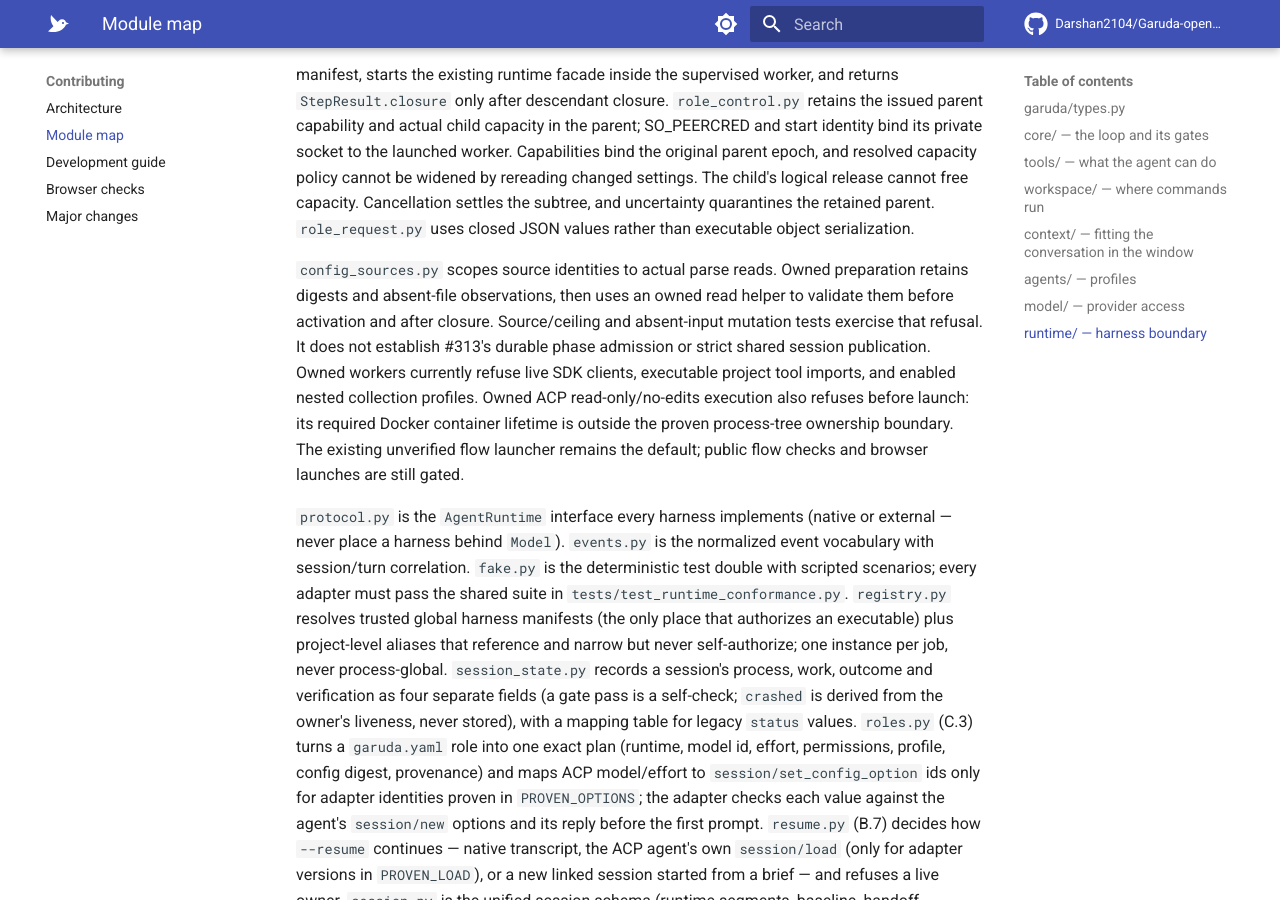
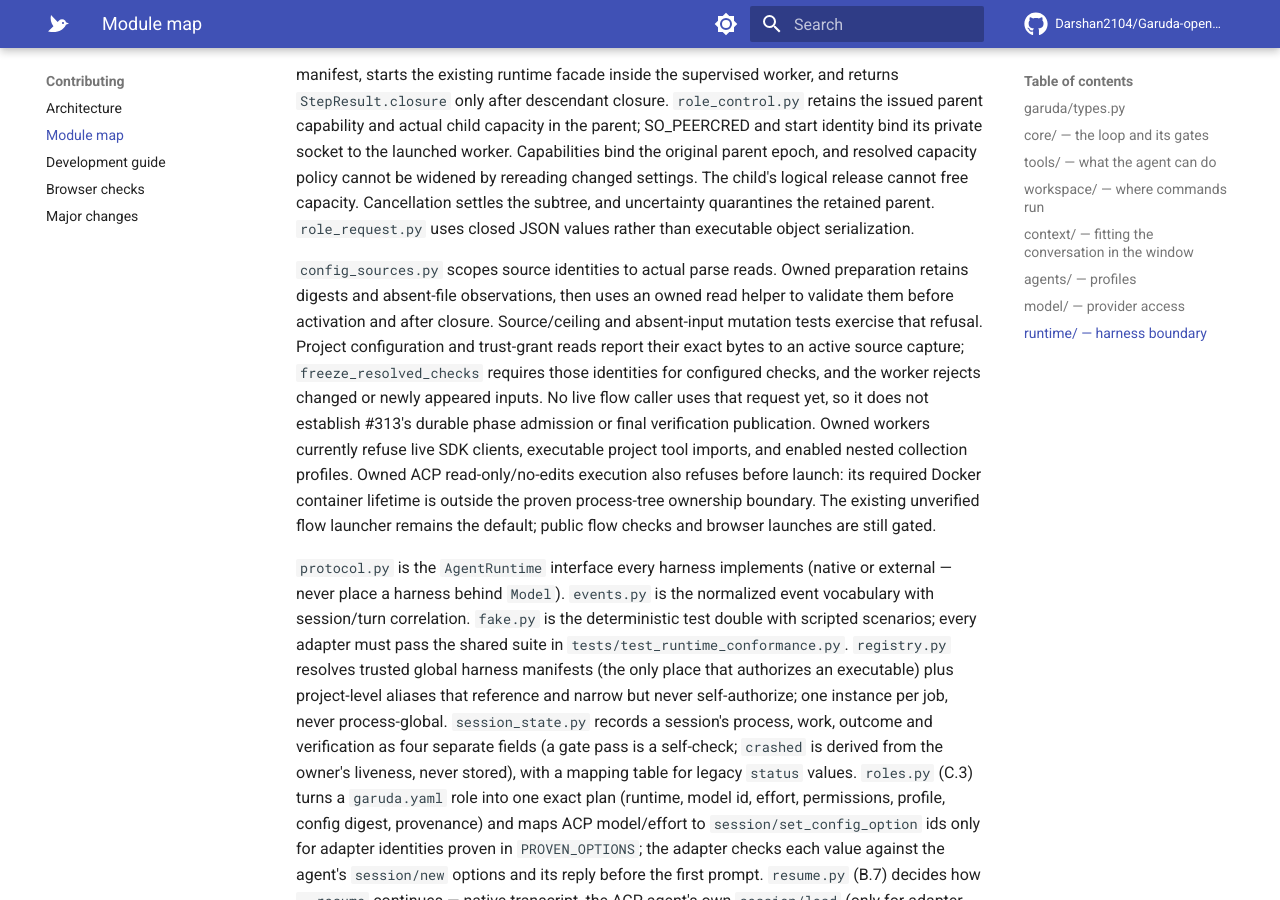
Before and after one commit to Darshan2104/Garuda-openagent, an MkDocs documentation site: the page built from docs/MODULES.md, in a window 1280 px wide and 900 px high, scrolled down 8588 px. Built offline with MkDocs 1.6.1 and Material for MkDocs 9.7.7, drawn with Linux system fonts in a browser that asks for light colours; comment, search, counter and statistics services are not loaded.

Commit message:
docs: clarify frozen check-source foundation

```diff
--- a/docs/MODULES.md
+++ b/docs/MODULES.md
@@ -270,8 +270,13 @@ uses closed JSON values rather than executable object serialization.
 `config_sources.py` scopes source identities to actual parse reads. Owned
 preparation retains digests and absent-file observations, then uses an owned
 read helper to validate them before activation and after closure. Source/ceiling
-and absent-input mutation tests exercise that refusal. It does not establish #313's
-durable phase admission or strict shared session publication. Owned workers
+and absent-input mutation tests exercise that refusal. Project configuration
+and trust-grant reads report their exact bytes to an active source capture;
+`freeze_resolved_checks` requires those identities for configured checks, and
+the worker rejects changed or newly appeared inputs. No live flow caller uses
+that request yet, so it does not establish #313's durable phase admission or
+final verification publication.
+Owned workers
 currently refuse live SDK clients, executable project tool imports, and enabled
 nested collection profiles. Owned ACP read-only/no-edits execution also refuses
 before launch: its required Docker container lifetime is outside the proven
```
